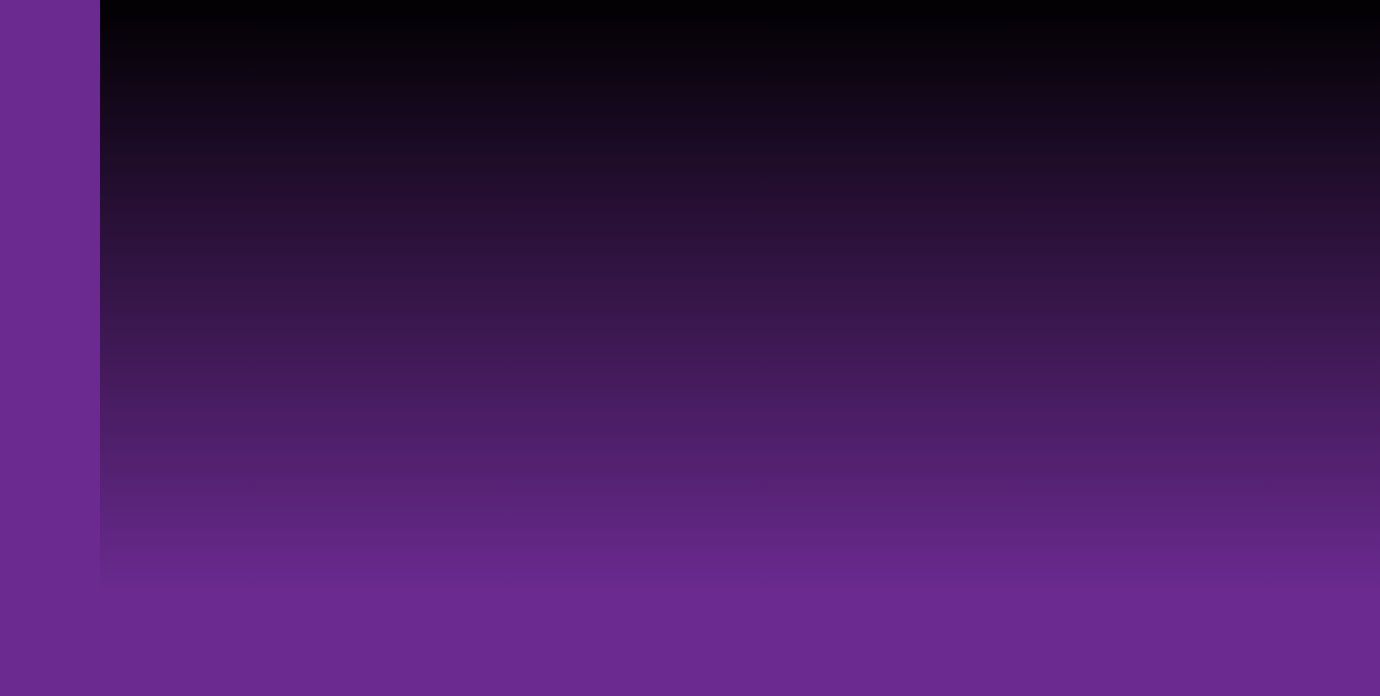
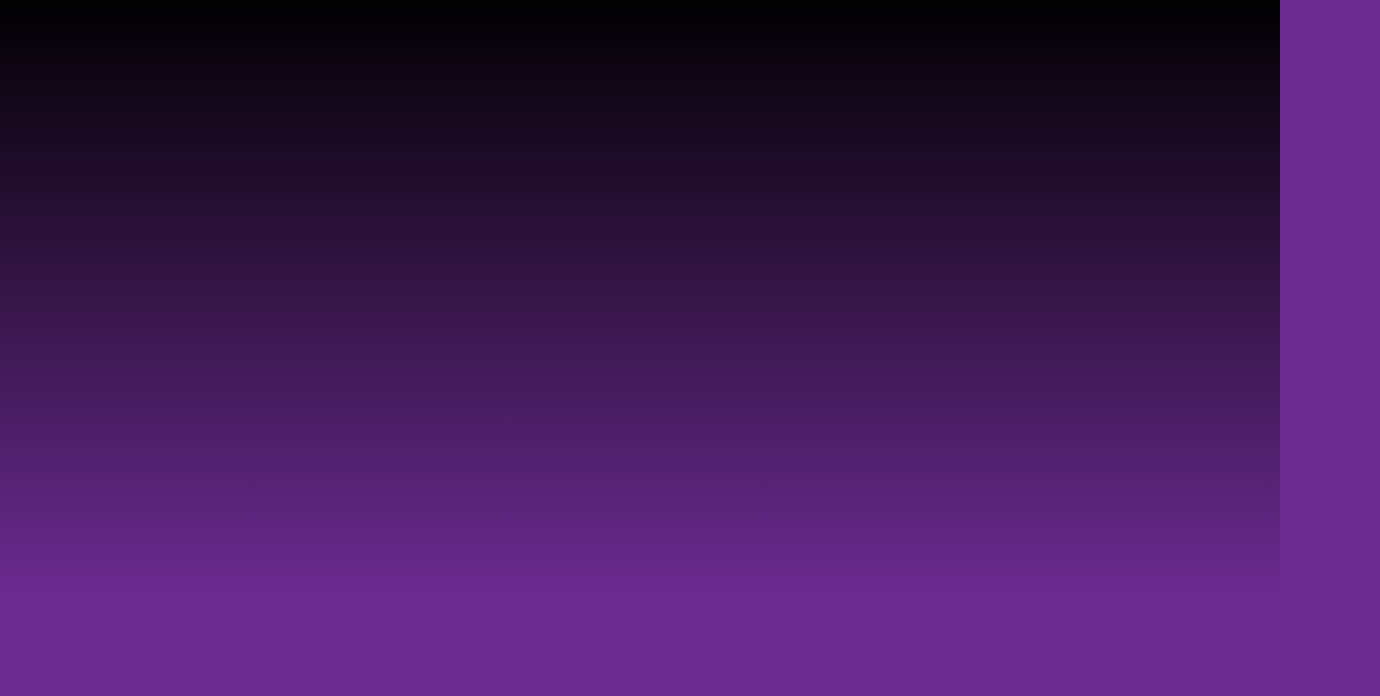
Before and after one commit to Don616/sitetarot, a plain HTML site: page Site/login.html in a window 1280 px wide. Shown: the part 104-800 px from the top of the page, 1380 px wide, since content can reach past the window. Drawn offline with Linux system fonts and the light colour scheme; a web font is replaced by a local one.

Commit message:
arrumando detalhes

```diff
--- /dev/null
+++ b/Site/css/home.css
@@ -0,0 +1,8 @@
+.box1{
+
+    height: 600px;
+    width: 100%;
+    background-color: #6a2a8f;
+    margin-left: 120px;
+
+}
--- a/Site/css/style.css
+++ b/Site/css/style.css
@@ -10,7 +10,8 @@ html{
 ::-webkit-scrollbar {
     display: none;
 }
-a {text-decoration: none;}
+
+a {text-decoration: none;color:#fff}
 a:visited{color:#fff}
 
 h1{
@@ -72,7 +73,6 @@ header .menu {
     height: 600px;
     width: 100%;
     background-color: #6a2a8f;
-    margin-left: 100px;
 
 }
 .box1 .container{
```
Also changed, not shown: Site/index.html (+1 -0 lines).
